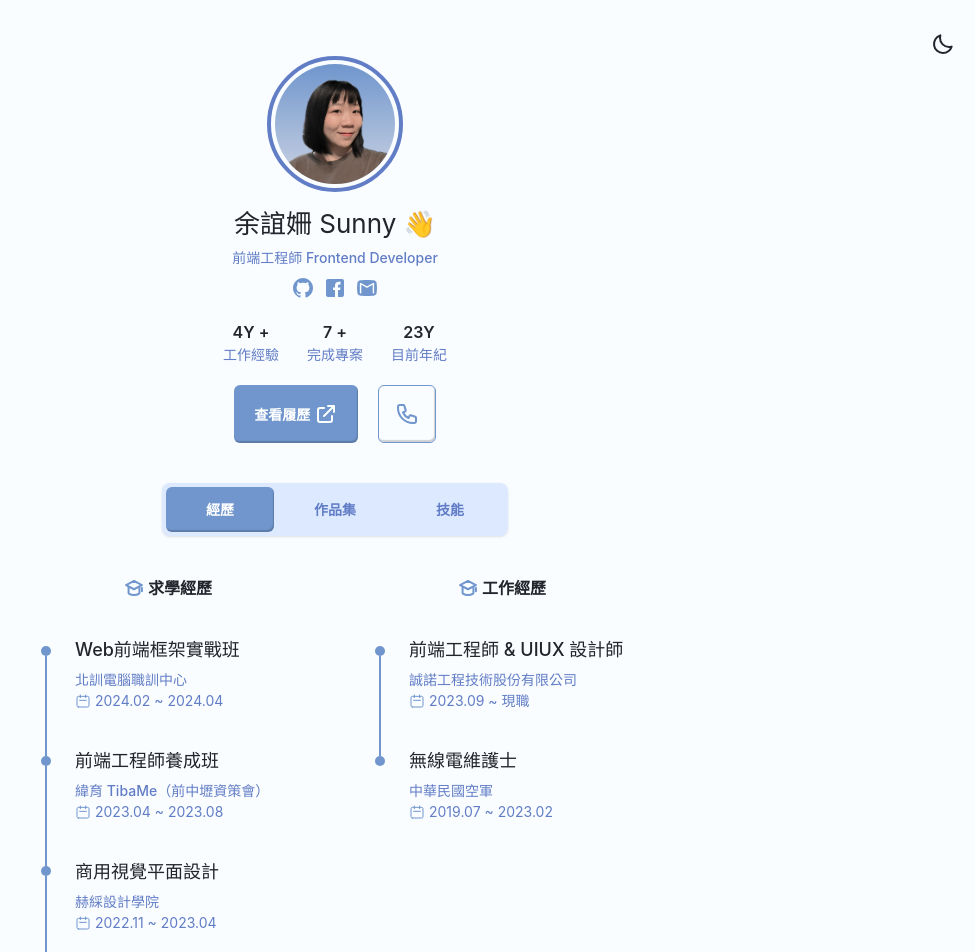
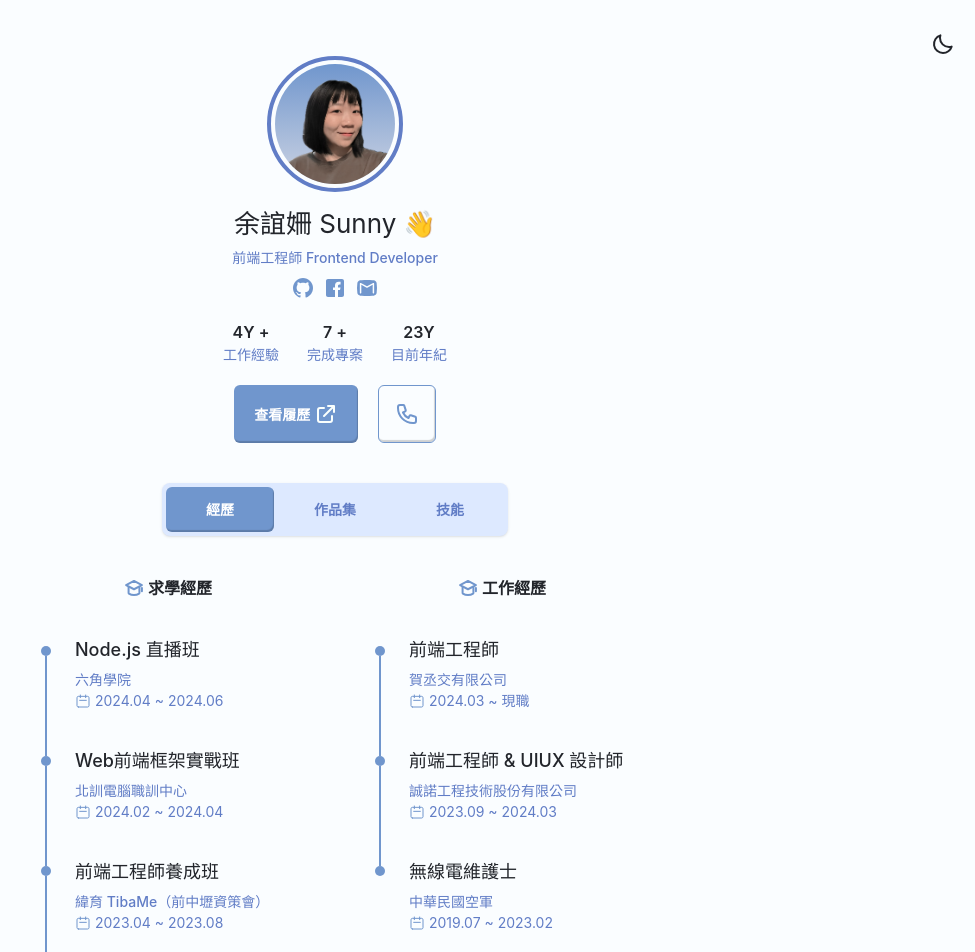
Before and after one commit to sunny96087/simple_portfolio, a Vue app: page / in a window 1280 px wide. Shown: the top 952 px of the page, without its empty margins (305-1280 px from the left). Built offline with nearby package versions, Linux system fonts and the light colour scheme.

Commit message:
更新經歷 & 技能

```diff
--- a/src/views/HomeView.vue
+++ b/src/views/HomeView.vue
@@ -42,10 +42,24 @@
             <div class="dot"></div>
             <div class="line"></div>
             <div class="dot"></div>
+            <div class="line"></div>
+            <div class="dot"></div>
           </div>
 
           <!-- text -->
           <div class="flex flex-col gap-9 w-[220px]">
+            <!-- 六角 -->
+            <div class="flex flex-col text-left gap-[6px]">
+              <p class="text-title">Node.js 直播班</p>
+              <div class="flex flex-col">
+                <p class="text-location">六角學院</p>
+                <p class="text-date">
+                  <img src="@/assets/img/icon/calendar.svg" alt="calendar" />
+                  2024.04 ~ 2024.06
+                </p>
+              </div>
+            </div>
+
             <!-- 北訓電腦 -->
             <div class="flex flex-col text-left gap-[6px]">
               <p class="text-title">Web前端框架實戰班</p>
@@ -132,21 +146,37 @@
             <div class="dot"></div>
             <div class="line"></div>
             <div class="dot"></div>
+            <div class="line"></div>
+            <div class="dot"></div>
           </div>
 
           <!-- text -->
           <div class="flex flex-col gap-9 w-[220px]">
+            <!-- 賀丞交有限公司 -->
+            <div class="flex flex-col text-left gap-[6px]">
+              <p class="text-title">前端工程師</p>
+              <div class="flex flex-col">
+                <p class="text-location">賀丞交有限公司</p>
+                <p class="text-date">
+                  <img src="@/assets/img/icon/calendar.svg" alt="calendar" />
+                  2024.03 ~ 現職
+                </p>
+              </div>
+            </div>
+
+            <!-- 誠諾 -->
             <div class="flex flex-col text-left gap-[6px]">
               <p class="text-title">前端工程師 & UIUX 設計師</p>
               <div class="flex flex-col">
                 <p class="text-location">誠諾工程技術股份有限公司</p>
                 <p class="text-date">
                   <img src="@/assets/img/icon/calendar.svg" alt="calendar" />
-                  2023.09 ~ 現職
+                  2023.09 ~ 2024.03
                 </p>
               </div>
             </div>
 
+            <!-- 中華民國空軍 -->
             <div class="flex flex-col text-left gap-[6px]">
               <p class="text-title">無線電維護士</p>
               <div class="flex flex-col">
--- a/src/views/SkillView.vue
+++ b/src/views/SkillView.vue
@@ -5,7 +5,25 @@
       class="flex flex-col-reverse items-center sm:items-start sm:flex-row gap-[68px] sm:gap-12 md:gap-20 justify-center"
     >
       <!-- left -->
-      <div class="flex flex-col gap-[82px]">
+      <div class="flex flex-col gap-[80px]">
+        <!-- 後端開發 -->
+        <div class="flex flex-col gap-7">
+          <div class="title">後端開發</div>
+          <div class="content">
+            <div class="content-col">
+              <div class="item"><img src="@/assets/img/icon/check.svg" alt="check" />Node.js</div>
+              <div class="item"><img src="@/assets/img/icon/check.svg" alt="check" />MySQL</div>
+              <div class="item"><img src="@/assets/img/icon/check.svg" alt="check" />MongoDB</div>
+              <div class="item"><img src="@/assets/img/icon/check.svg" alt="check" />Mongoose</div>
+            </div>
+            <div class="content-col">
+              <div class="item"><img src="@/assets/img/icon/check.svg" alt="check" />PHP</div>
+              <div class="item"><img src="@/assets/img/icon/check.svg" alt="check" />MSSQL</div>
+              <div class="item"><img src="@/assets/img/icon/check.svg" alt="check" />Linux</div>
+            </div>
+          </div>
+        </div>
+
         <!-- 使用者介面設計 -->
         <div class="flex flex-col gap-7">
           <div class="title">使用者介面設計</div>
@@ -25,20 +43,7 @@
           </div>
         </div>
 
-        <!-- 後端開發 -->
-        <div class="flex flex-col gap-7">
-          <div class="title">後端開發</div>
-          <div class="content">
-            <div class="content-col">
-              <div class="item"><img src="@/assets/img/icon/check.svg" alt="check" />PHP</div>
-              <div class="item"><img src="@/assets/img/icon/check.svg" alt="check" />MSSQL</div>
-            </div>
-            <div class="content-col">
-              <div class="item"><img src="@/assets/img/icon/check.svg" alt="check" />MySQL</div>
-              <div class="item"><img src="@/assets/img/icon/check.svg" alt="check" />Linux</div>
-            </div>
-          </div>
-        </div>
+
       </div>
 
       <!-- right -->
@@ -58,9 +63,11 @@
               </div>
               <div class="item"><img src="@/assets/img/icon/check.svg" alt="check" />jQuery</div>
               <div class="item"><img src="@/assets/img/icon/check.svg" alt="check" />Vue 3</div>
+              <div class="item"><img src="@/assets/img/icon/check.svg" alt="check" />Nuxt 3</div>
             </div>
             <div class="content-col">
               <div class="item"><img src="@/assets/img/icon/check.svg" alt="check" />Github</div>
+              <div class="item"><img src="@/assets/img/icon/check.svg" alt="check" />RWD</div>
               <div class="item"><img src="@/assets/img/icon/check.svg" alt="check" />Ajax</div>
               <div class="item"><img src="@/assets/img/icon/check.svg" alt="check" />Axios</div>
               <div class="item">
```
